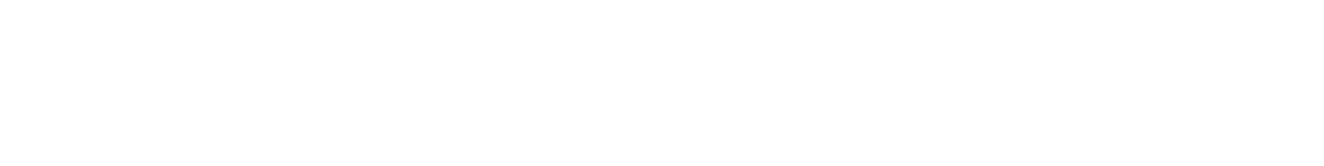
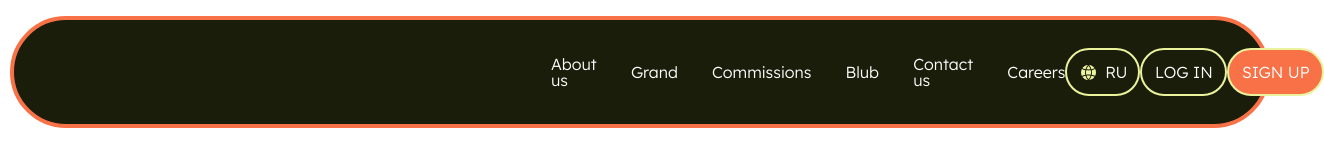
Before and after one commit to pain4metoo/test-task.11.86.2, a website built with webpack: page src/index.html in a window 1280 px wide. Shown: the whole page, 1324 px wide, since content can reach past the window. Built offline with nearby package versions, Linux system fonts and the light colour scheme.

Commit message:
feat: add header section

```diff
--- a/src/index.html
+++ b/src/index.html
@@ -6,14 +6,28 @@
     <title>Test Task 11.86.2</title>
   </head>
   <body>
-    <header class="header">
-      <div class="container"></div>
-    </header>
-    <main class="main">
-      <div class="container"></div>
-    </main>
-    <div class="footer">
-      <div class="container"></div>
+    <div class="container">
+      <header class="header">
+        <div class="header_inner">
+          <nav class="header_nav">
+            <ul class="header_nav_items">
+              <li class="header_nav_item"><a class="header_nav_link" href="#" target="_blank"> About us </a></li>
+              <li class="header_nav_item"><a class="header_nav_link" href="#" target="_blank"> Grand </a></li>
+              <li class="header_nav_item"><a class="header_nav_link" href="#" target="_blank"> Commissions </a></li>
+              <li class="header_nav_item"><a class="header_nav_link" href="#" target="_blank"> Blub </a></li>
+              <li class="header_nav_item"><a class="header_nav_link" href="#" target="_blank"> Contact us </a></li>
+              <li class="header_nav_item"><a class="header_nav_link" href="#" target="_blank"> Careers </a></li>
+            </ul>
+          </nav>
+          <div class="header_buttons">
+            <button class="header_btn header_btn_lang" type="button">RU</button>
+            <button class="header_btn header_btn_log" type="button">LOG IN</button>
+            <button class="header_btn header_btn_sign" type="button">SIGN UP</button>
+          </div>
+        </div>
+      </header>
+      <main class="main"></main>
+      <footer class="footer"></footer>
     </div>
   </body>
 </html>
--- a/src/index.js
+++ b/src/index.js
@@ -2,3 +2,4 @@ import './style/fonts.scss';
 import './libs/normalize.css';
 import './style/variables.scss';
 import './style/index.scss';
+import './style/header.scss';
--- /dev/null
+++ b/src/style/header.scss
@@ -0,0 +1,72 @@
+@import './variables.scss';
+
+.header {
+  width: 100%;
+  margin: 1.6rem auto 0rem;
+  padding-top: 2rem;
+  padding-bottom: 2rem;
+  border-radius: 6.4rem;
+  border: 4px solid $c-orange;
+  background: rgb(25, 29, 10);
+  &_inner {
+    display: flex;
+    align-items: center;
+    justify-content: space-between;
+    margin-left: 49.7rem;
+  }
+  &_nav_items {
+    display: flex;
+    align-items: center;
+    list-style: none;
+  }
+  &_nav_items {
+    @extend %font-lexend;
+  }
+  &_nav_item:not(:last-child) {
+    margin-right: 3.42rem;
+  }
+  &_nav_link {
+    color: #ffffff;
+    text-decoration: none;
+  }
+  &_buttons {
+    display: flex;
+    align-items: center;
+    justify-content: space-between;
+    margin-right: 4.4rem;
+    max-width: 28.7rem;
+    width: 100%;
+  }
+  &_btn {
+    display: block;
+    color: #ffffff;
+    border-radius: 2.4rem;
+    background: rgb(25, 29, 10);
+    border: 2px solid rgb(235, 242, 157);
+    text-transform: uppercase;
+  }
+  &_btn_lang {
+    width: 7.5rem;
+    height: 4.8rem;
+    padding-left: 3.3rem;
+    position: relative;
+    &::after {
+      content: '';
+      position: absolute;
+      background: url('../assets/svg/lang-logo.svg') no-repeat center / cover;
+      width: 1.5rem;
+      height: 1.5rem;
+      left: 1.4rem;
+      top: 1.5rem;
+    }
+  }
+  &_btn_log {
+    width: 8.7rem;
+    height: 4.8rem;
+  }
+  &_btn_sign {
+    width: 9.7rem;
+    height: 4.8rem;
+    background: rgb(249, 114, 71);
+  }
+}
--- a/src/style/index.scss
+++ b/src/style/index.scss
@@ -14,6 +14,7 @@ html {
 
 body {
   @extend %font-lexend;
+  background: linear-gradient(180deg, rgb(255, 255, 255) 63.638%, rgba(255, 255, 255, 0) 95.445%);
 }
 
 .container {
--- a/src/style/variables.scss
+++ b/src/style/variables.scss
@@ -3,28 +3,28 @@ $c-orange: #f97247;
 
 %font-lexend {
   font-family: 'Lexend', sans-serif;
-  font-size: 2.2rem;
+  font-size: 1.6rem;
   font-weight: 400;
   line-height: 100%;
 }
 
 %font-futura {
   font-family: 'Futura', sans-serif;
-  font-size: 2.2rem;
+  font-size: 1.6rem;
   font-weight: 500;
   line-height: 100%;
 }
 
 %font-indie {
   font-family: 'IndieFlower', sans-serif;
-  font-size: 2.2rem;
+  font-size: 1.6rem;
   font-weight: 400;
   line-height: 100%;
 }
 
 %font-inter {
   font-family: 'Inter', sans-serif;
-  font-size: 2.2rem;
+  font-size: 1.6rem;
   font-weight: 400;
   line-height: 100%;
 }
```
Also changed, not shown: src/assets/svg/lang-logo.svg (added).
